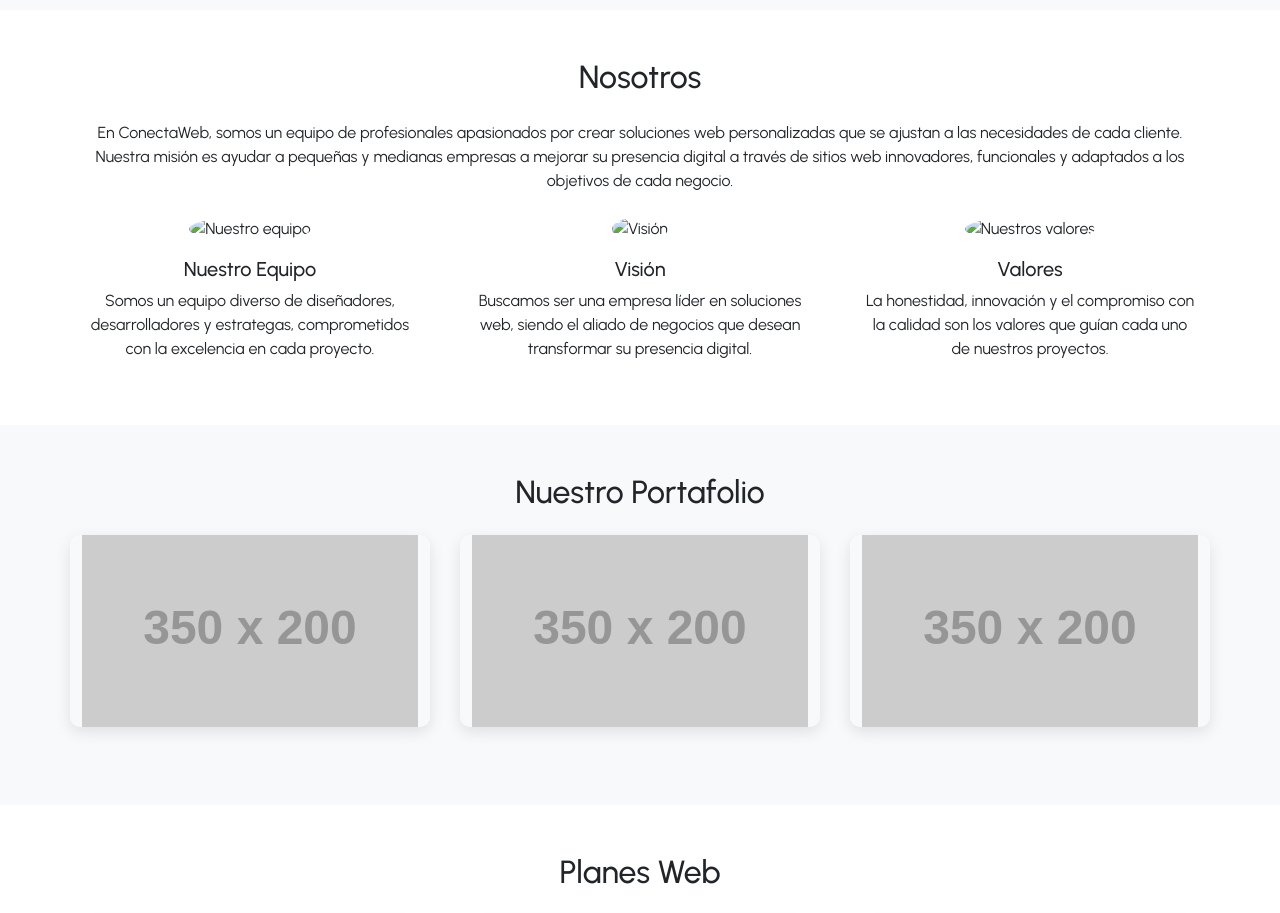
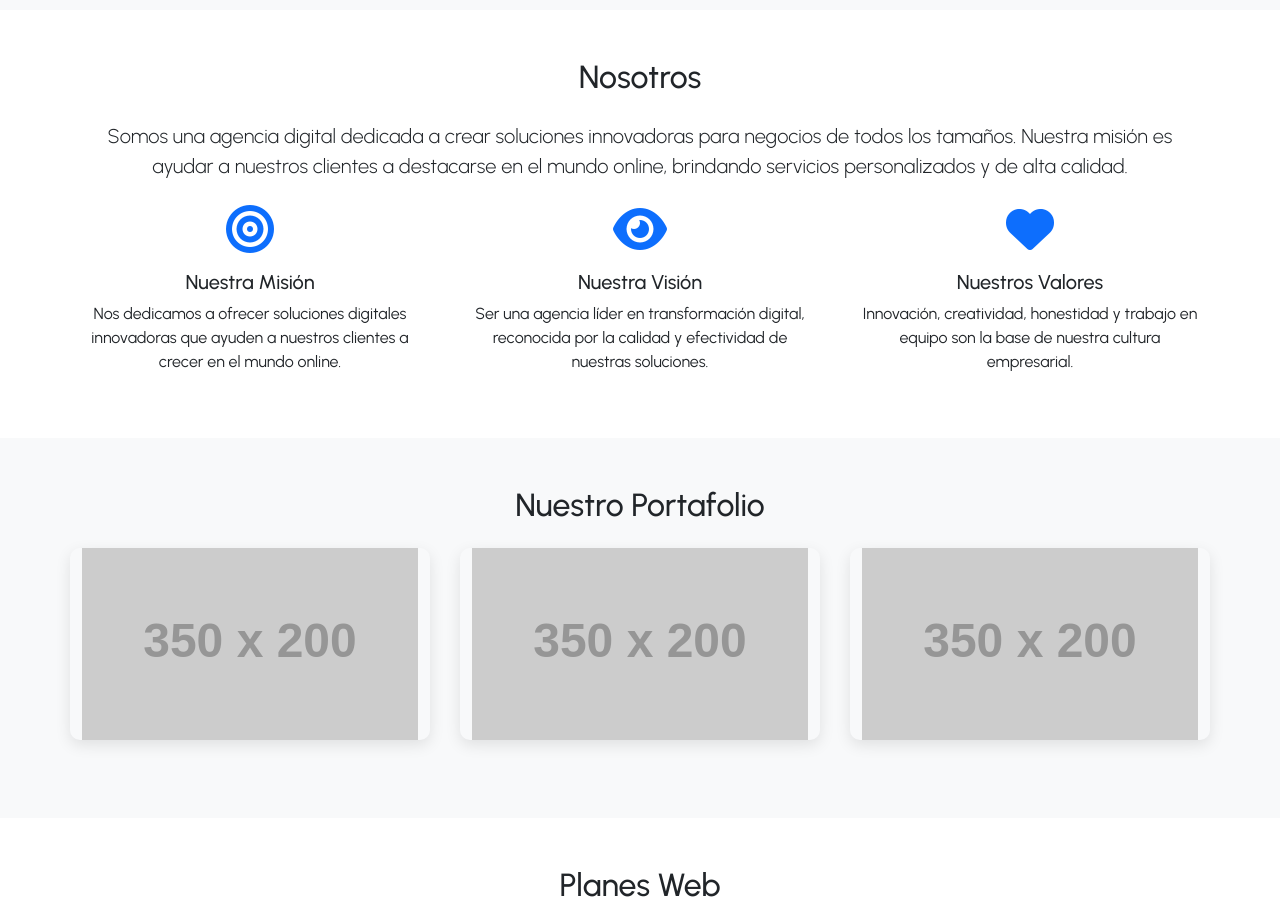
Before and after one commit to INOXBEAT/LandingPagePro, a plain HTML site: page index.html in a window 1280 px wide. Shown: the part 1540-2453 px from the top of the page. Drawn offline with nearby package versions, Linux system fonts and the light colour scheme; some packages are replaced by stand-ins of ours; placeholder pictures from the web are drawn by us; a script that the page names is missing.

Commit message:
sección nosotros

```diff
--- a/index.html
+++ b/index.html
@@ -139,7 +139,9 @@
 
       .col-md-4 {
         flex: 1 1 calc(33.33% - 20px); /* Tres tarjetas por fila */
-        max-width: calc(33.33% - 20px); /* Asegura que las tarjetas se alineen correctamente */
+        max-width: calc(
+          33.33% - 20px
+        ); /* Asegura que las tarjetas se alineen correctamente */
       }
 
       .carousel-inner {
@@ -309,7 +311,6 @@
       <div class="container text-center">
         <h2 class="mb-4">Servicios</h2>
         <div class="row">
-
           <!-- Landing Page -->
           <div class="col-md-4" data-aos="fade-up">
             <div class="card">
@@ -408,52 +409,47 @@
     <section id="about" class="py-5">
       <div class="container text-center">
         <h2 class="mb-4">Nosotros</h2>
-        <p>
-          En ConectaWeb, somos un equipo de profesionales apasionados por crear
-          soluciones web personalizadas que se ajustan a las necesidades de cada
-          cliente. Nuestra misión es ayudar a pequeñas y medianas empresas a
-          mejorar su presencia digital a través de sitios web innovadores,
-          funcionales y adaptados a los objetivos de cada negocio.
+        <p class="lead mb-4">
+          Somos una agencia digital dedicada a crear soluciones innovadoras para
+          negocios de todos los tamaños. Nuestra misión es ayudar a nuestros
+          clientes a destacarse en el mundo online, brindando servicios
+          personalizados y de alta calidad.
         </p>
-        <div class="row mt-4">
-          <div class="col-md-4">
-            <img
-              src="your-team-image.jpg"
-              alt="Nuestro equipo"
-              class="img-fluid rounded-circle mb-3"
-              style="width: 200px; height: 200px; object-fit: cover"
-            />
-            <h5>Nuestro Equipo</h5>
-            <p>
-              Somos un equipo diverso de diseñadores, desarrolladores y
-              estrategas, comprometidos con la excelencia en cada proyecto.
-            </p>
+        <div class="row">
+          <!-- Misión -->
+          <div class="col-md-4" data-aos="fade-up">
+            <div class="icon-box">
+              <i class="fas fa-bullseye fa-3x text-primary"></i>
+              <h5 class="mt-3">Nuestra Misión</h5>
+              <p>
+                Nos dedicamos a ofrecer soluciones digitales innovadoras que
+                ayuden a nuestros clientes a crecer en el mundo online.
+              </p>
+            </div>
           </div>
-          <div class="col-md-4">
-            <img
-              src="your-vision-image.jpg"
-              alt="Visión"
-              class="img-fluid rounded-circle mb-3"
-              style="width: 200px; height: 200px; object-fit: cover"
-            />
-            <h5>Visión</h5>
-            <p>
-              Buscamos ser una empresa líder en soluciones web, siendo el aliado
-              de negocios que desean transformar su presencia digital.
-            </p>
+
+          <!-- Visión -->
+          <div class="col-md-4" data-aos="fade-up" data-aos-delay="200">
+            <div class="icon-box">
+              <i class="fas fa-eye fa-3x text-primary"></i>
+              <h5 class="mt-3">Nuestra Visión</h5>
+              <p>
+                Ser una agencia líder en transformación digital, reconocida por
+                la calidad y efectividad de nuestras soluciones.
+              </p>
+            </div>
           </div>
-          <div class="col-md-4">
-            <img
-              src="your-values-image.jpg"
-              alt="Nuestros valores"
-              class="img-fluid rounded-circle mb-3"
-              style="width: 200px; height: 200px; object-fit: cover"
-            />
-            <h5>Valores</h5>
-            <p>
-              La honestidad, innovación y el compromiso con la calidad son los
-              valores que guían cada uno de nuestros proyectos.
-            </p>
+
+          <!-- Valores -->
+          <div class="col-md-4" data-aos="fade-up" data-aos-delay="400">
+            <div class="icon-box">
+              <i class="fas fa-heart fa-3x text-primary"></i>
+              <h5 class="mt-3">Nuestros Valores</h5>
+              <p>
+                Innovación, creatividad, honestidad y trabajo en equipo son la
+                base de nuestra cultura empresarial.
+              </p>
+            </div>
           </div>
         </div>
       </div>
```
